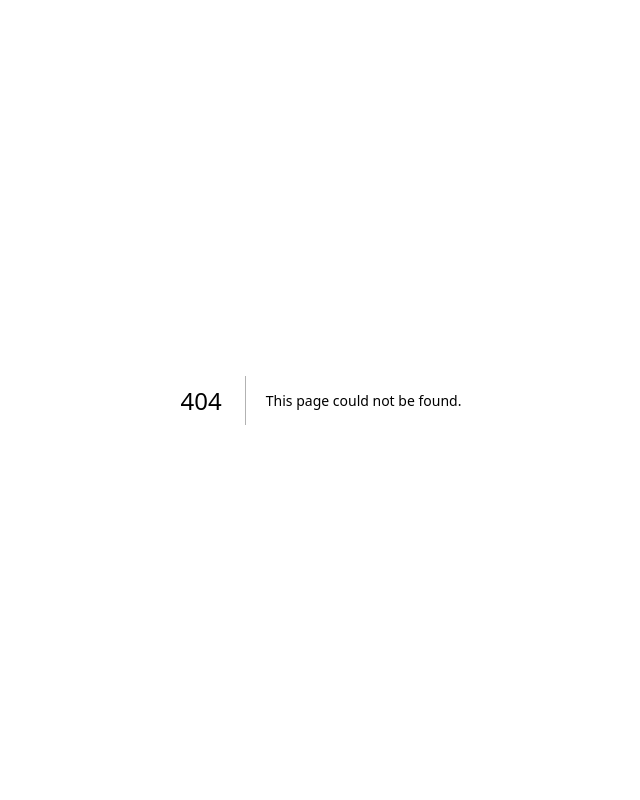
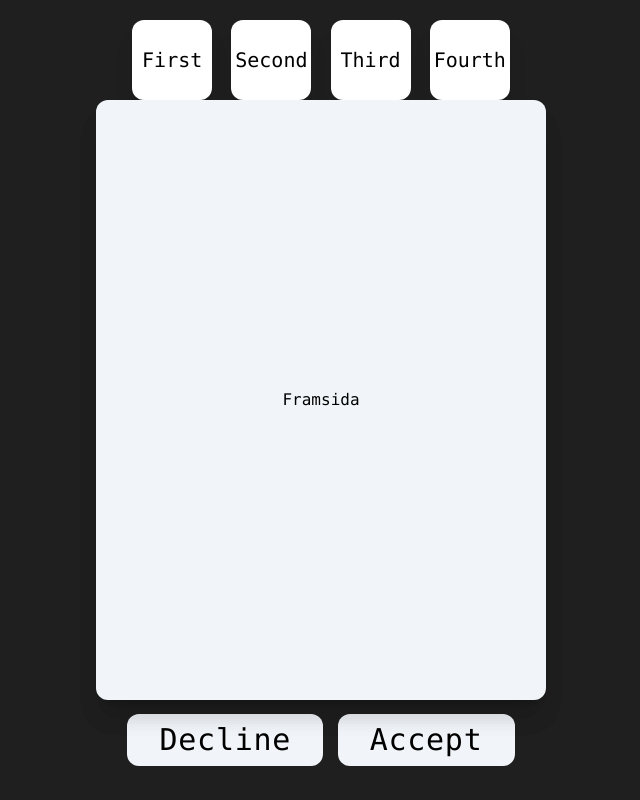
Before and after one commit to daancs/AppStoreEthics, a Next.js app: page /game in a window 1280 px wide. Before the commit this address had no page. Shown: the whole page, without its empty margins (319-959 px from the left). Built offline with nearby package versions, Linux system fonts and the light colour scheme.

Commit message:
comments and created a skeleton for the game

```diff
--- a/src/components/Flashcard.tsx
+++ b/src/components/Flashcard.tsx
@@ -1,16 +1,23 @@
 import React, { useState } from 'react';
 
+
+/**
+ * A skeleton for the structure of the flashcard.
+ *
+ * @returns the flashcard
+ */
 export default function Flashcard() {
 
-    // State for flip
+    // State for flip (true/false)
     const [flip, setFlip] = useState(false);
 
+    // Handle click on the flashcard
     function handleOnClick() {
         setFlip(!flip);
     }
 
     return (
-            <div className='h-[650px] w-[450px]'>
+            <div className='h-[600px] w-[450px]'>
                 <div className={`relative h-full w-full rounded-xl shadow-xl p-4 transition-all ease-in-out delay-100 hover:scale-105 duration-500 hover:cursor-pointer [transform-style:preserve-3d]`} onClick={() => handleOnClick()}>
                     <div className={`absolute inset-0 h-full w-full rounded-xl shadow-xl ${flip ? '[transform:rotateY(180deg)] duration-500 ' : ''}`}>
                         <div className='flex min-h-full min-w-full rounded-xl flex-col items-center justify-center text-center text-black bg-slate-100'>
@@ -30,6 +37,8 @@ export default function Flashcard() {
 
 
 
+// Code to flip by hover if ever needed
+
 // <div className='group h-[650px] w-[450px] [perspective:1000px]'>
 //     <div className='relative h-full w-full rounded-xl shadow-xl transition-all duration-500 [transform-style:preserve-3d] group-hover:[transform:rotateY(180deg)]'>
 //         <div className='absolute inset-0 h-full w-full rounded-xl shadow-xl bg-slate-100 px-12 text-center text-black'>
--- /dev/null
+++ b/src/components/GamePageSkeleton.tsx
@@ -0,0 +1,43 @@
+import Button from '@/components/Button'
+import Flashcard from '@/components/Flashcard';
+import GameIcon from '@/components/GameIcon';
+import { Roboto_Mono } from '@next/font/google'
+
+const roboto = Roboto_Mono({ subsets: ['latin'], variable: '--font-roboto-mono' })
+
+interface GamePageSkeletonProps {
+    firstIcon: string;
+    secondIcon: string;
+    thirdIcon: string;
+    fourthIcon: string;
+}
+// TODO: Change the flash card when implemented (should be included in the interface)
+
+
+/**
+ * A skeleton for the structure of the game page.
+ *
+ * @returns the skeleton for the game page
+ */
+export default function GamePageSkeleton( props: GamePageSkeletonProps) {
+
+  return (
+    <>
+        <div className={`grid grid-cols-3 grid-rows-6 place-items-center gap-4 w-screen h-screen justify-center bg-cover bg-center bg-primary-bg ${roboto.variable}`}>
+            <div className={`flex col-start-2 col-end-2 row-start-1 row-end-1 justify-evenly items-center w-full h-full font-mono`}>
+                <GameIcon iconName={props.firstIcon}/>
+                <GameIcon iconName={props.secondIcon}/>
+                <GameIcon iconName={props.thirdIcon}/>
+                <GameIcon iconName={props.fourthIcon}/>
+            </div>
+            <div className={`flex justify-center items-center col-start-2 col-end-2 row-start-2 row-end-6 font-mono`}>
+                <Flashcard/>
+            </div>
+            <div className='flex col-start-2 col-end-2 row-start-6 row-end-6 w-full h-full justify-evenly items-center font-mono'>
+                <Button childeren="Decline" link='game'/>
+                <Button childeren="Accept" link='game'/>
+            </div>
+        </div>
+    </>
+  );
+};
--- /dev/null
+++ b/src/pages/game.tsx
@@ -0,0 +1,26 @@
+import GamePageSkeleton from '@/components/GamePageSkeleton';
+import Head from 'next/head'
+import { NextPage } from 'next'
+
+/**
+ * The first game page of the application. Here the player can see the card and flip it,
+ * and either accept or decline the app. The player can also see the four factors at the top.
+ *
+ * @returns the first game page
+ */
+
+const Game: NextPage = () => {
+
+  return (
+    <>
+        <Head>
+            <title>App Store Ethics: The Game</title>
+            <meta name="description" content="Generated by create next app" />
+            <meta name="viewport" content="width=device-width, initial-scale=1" />
+        </Head>
+        <GamePageSkeleton firstIcon={'First'} secondIcon={'Second'} thirdIcon={'Third'} fourthIcon={'Fourth'}/>
+    </>
+  );
+};
+
+export default Game;
--- a/src/pages/main.tsx
+++ /dev/null
@@ -1,32 +0,0 @@
-import Button from '@/components/Button'
-import Flashcard from '@/components/Flashcard';
-import GameIcon from '@/components/GameIcon';
-import Head from 'next/head'
-
-export default function Main() {
-
-  return (
-    <>
-        <Head>
-            <title>App Store Ethics: The Game</title>
-            <meta name="description" content="Generated by create next app" />
-            <meta name="viewport" content="width=device-width, initial-scale=1" />
-        </Head>
-        <div className="grid grid-cols-3 grid-rows-6 place-items-center gap-4 w-screen h-screen justify-center bg-cover bg-center bg-primary-bg ">
-            <div className='flex col-start-2 col-end-2 row-start-1 row-end-1 justify-evenly items-center w-full h-full'>
-                <GameIcon iconName={'Första'}/>
-                <GameIcon iconName={'Andra'}/>
-                <GameIcon iconName={'Tredje'}/>
-                <GameIcon iconName={'Fjärde'}/>
-            </div>
-            <div className="flex justify-center items-center col-start-2 col-end-2 row-start-2 row-end-6">
-                <Flashcard/>
-            </div>
-            <div className='flex col-start-2 col-end-2 row-start-6 row-end-6 w-full h-full justify-evenly items-center'>
-                <Button childeren="Decline" link="/main"/>
-                <Button childeren="Accept" link="/main"/>
-            </div>
-        </div>
-    </>
-  );
-};
```
Also changed, not shown: src/components/Button.tsx (+7 -1 lines), src/components/GameIcon.tsx (+6 -1 lines).
